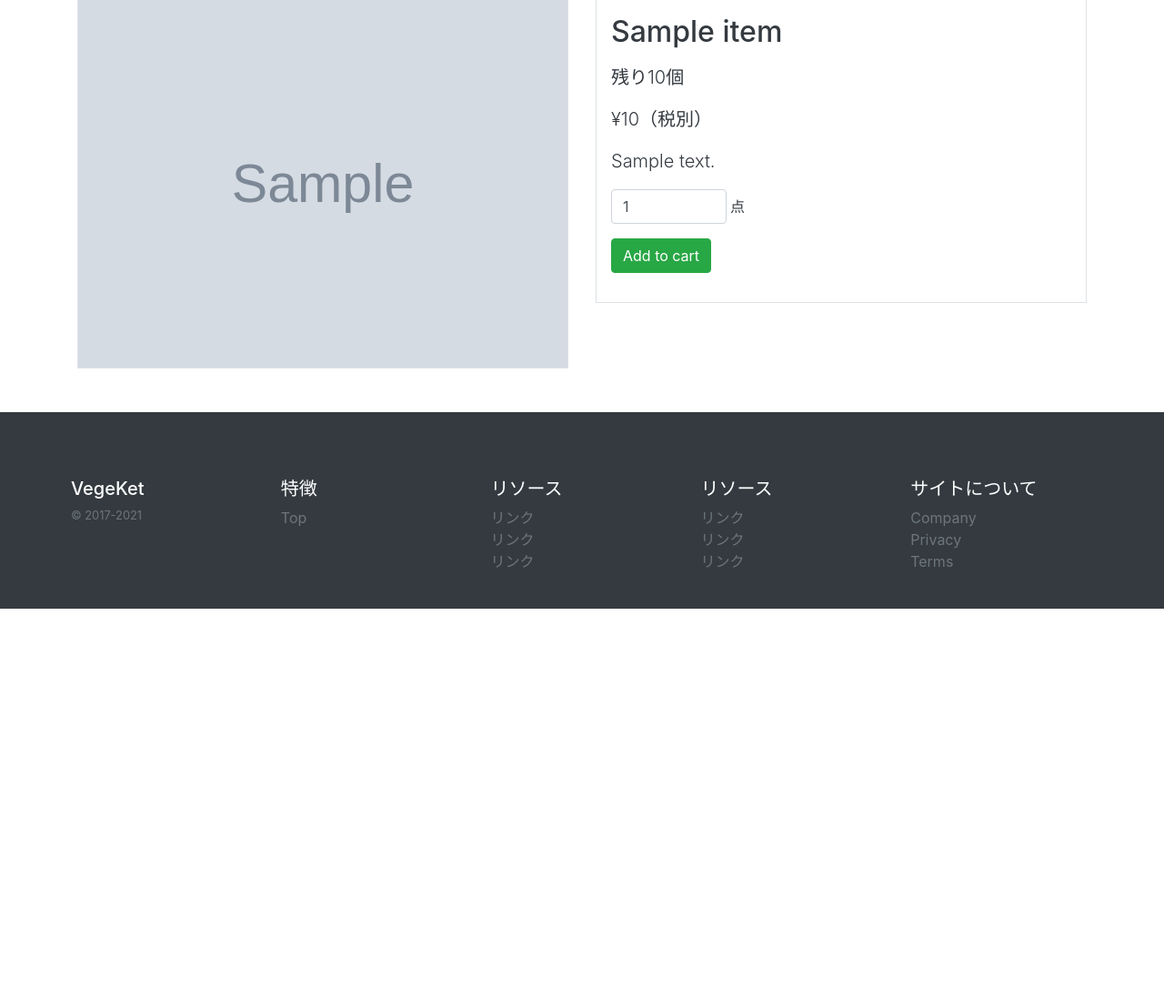
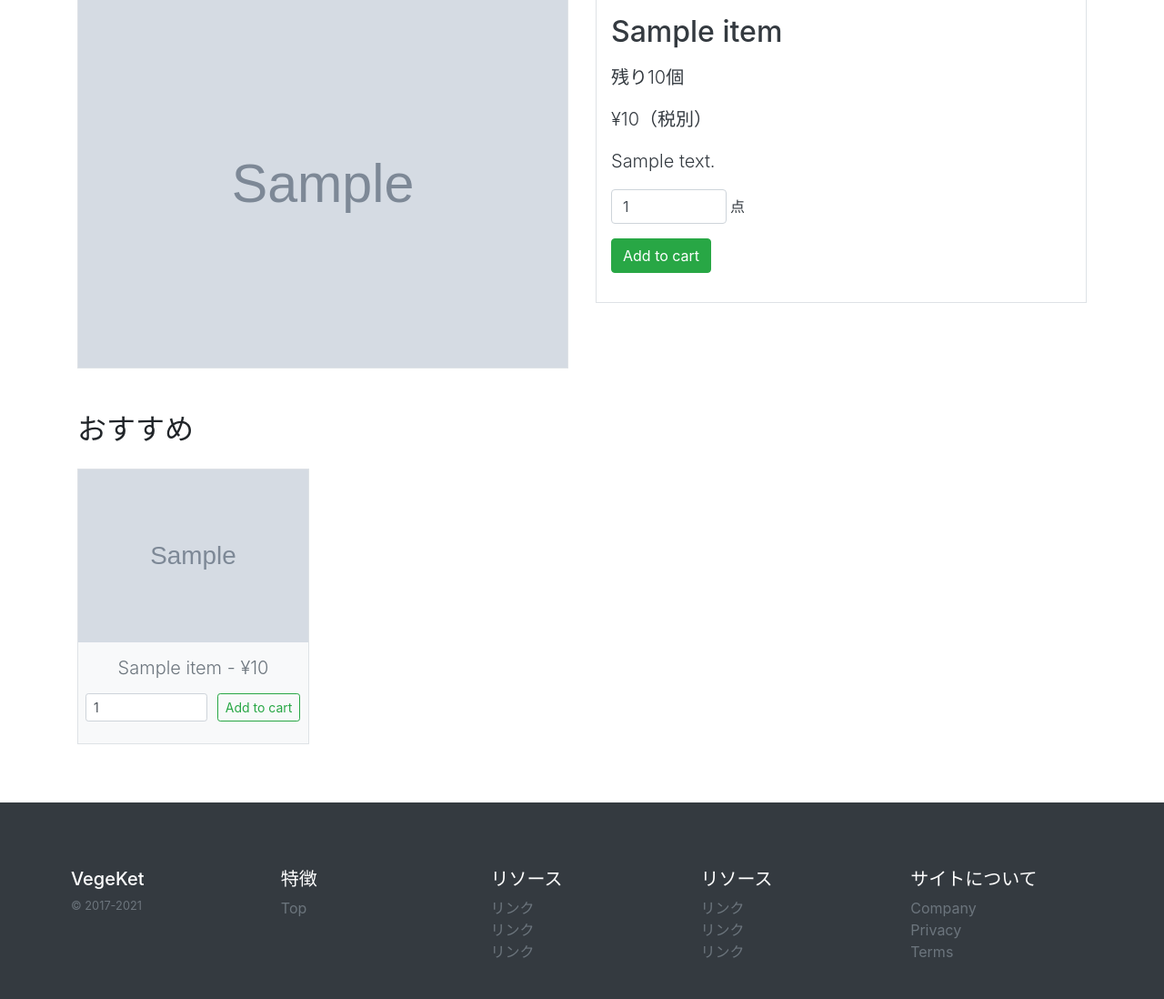
Before and after one commit to barusasu/vegeket, a Django app: page /items/1/ in a window 1280 px wide. Shown: the part 97-1195 px from the top of the page at 91% size. Before the commit the page ends 766 px from the top, so only its background shows below. Run offline with Django 3.2, Linux system fonts and the light colour scheme; tables that the repository leaves empty hold one stand-in row (values such as "Sample post"); grey boxes marked "Sample" are stand-in pictures; some libraries are stand-ins or nearby versions.

Commit message:
コンテキストプロセッサー

```diff
--- /dev/null
+++ b/config/custom_context_processors.py
@@ -0,0 +1,10 @@
+from django.conf import settings
+from base.models import Item
+
+def base(reqest):
+    items = Item.objects.filter(is_published=True)
+    return {
+        'TITLE': settings.TITLE,
+        'ADDTIONAL_ITEMS': items,
+        'POPULAR_ITEMS': items.order_by('-sold_count')
+    }
--- a/config/settings.py
+++ b/config/settings.py
@@ -72,6 +72,7 @@ TEMPLATES = [
                 'django.template.context_processors.request',
                 'django.contrib.auth.context_processors.auth',
                 'django.contrib.messages.context_processors.messages',
+                'config.custom_context_processors.base',
             ],
         },
     },
@@ -163,3 +164,6 @@ MESSAGE_TAGS = {
     messages.INFO: 'rounded-0 alert alert-info',
     messages.DEBUG: 'rounded-0 alert alert-secondary',
 }
+
+# custom_context_processors
+TITLE = 'VegeKet'
--- a/templates/base.html
+++ b/templates/base.html
@@ -5,7 +5,7 @@
   <meta charset="UTF-8">
   <meta http-equiv="X-UA-Compatible" content="IE=edge">
   <meta name="viewport" content="width=device-width, initial-scale=1.0">
-  <title>VegiKet</title>
+  <title>{{ TITLE }}</title>
   <!-- Bootstrap 4.5.0 -->
   <link rel="stylesheet" href="https://stackpath.bootstrapcdn.com/bootstrap/4.5.0/css/bootstrap.min.css"
     integrity="sha384-9aIt2nRpC12Uk9gS9baDl411NQApFmC26EwAOH8WgZl5MYYxFfc+NcPb1dKGj7Sk" crossorigin="anonymous">
--- a/templates/pages/item.html
+++ b/templates/pages/item.html
@@ -39,5 +39,15 @@
       </div>
     </div>
   </div>
+
+  <h2>おすすめ</h2>
+  <div class="row mb-5">
+    {% for object in ADDTIONAL_ITEMS %}
+    <div class="col-12 col-lg-3 my-3">
+      {% include 'snippets/item_add_box.html' %}
+    </div>
+    {% endfor %}
+  </div>
+
 </div>
 {% endblock %}
--- a/templates/snippets/footer.html
+++ b/templates/snippets/footer.html
@@ -1,7 +1,7 @@
 <div class="container w-100 bg-dark text-white py-4" style="max-width: 100%;">
     <div class="row mt-5 mx-5">
       <div class="col-12 col-md">
-        <h5>VegeKet</h5>
+        <h5>{{ TITLE }}</h5>
         <small class="d-block mb-3 text-muted">&copy; 2017-2021</small>
       </div>
       <div class="col-6 col-md">
--- a/templates/snippets/header.html
+++ b/templates/snippets/header.html
@@ -1,10 +1,14 @@
 <div class="py-1 bg-dark ">
   <nav class="container d-flex flex-column flex-md-row justify-content-between">
-    <a class="py-2 text-white" href="/">VegeKet</a>
+    <a class="py-2 text-white" href="/">{{ TITLE }}</a>
     <a class="py-2 d-none d-md-inline-block text-white" href="/orders/">Orders</a>
     <a class="py-2 d-none d-md-inline-block text-white" href="/profile/">Profile</a>
     <a class="py-2 d-none d-md-inline-block text-white" href="/account/">Account</a>
-    <a class="py-2 d-none d-md-inline-block text-white" href="/cart/">Cart</a>
+    <a class="py-2 d-none d-md-inline-block text-white" href="/cart/">Cart
+      {% if request.session.cart and request.session.cart.items|length != 0 %}
+      <span class="badge badge-danger">{{request.session.cart.items|length}}</span>
+      {% endif %}
+    </a>
     {% if user.is_authenticated %}
     <a class="py-2 d-none d-md-inline-block text-white" href="/logout/">Logout</a>
     {% else %}
--- a/templates/snippets/headline.html
+++ b/templates/snippets/headline.html
@@ -1,6 +1,6 @@
 <div class="position-relative overflow-hidden p-3 p-md-5 text-center bg-light">
     <div class="col-md-5 p-lg-5 mx-auto my-5">
-      <h1 class="display-4 fw-normal">VegeKet</h1>
+      <h1 class="display-4 fw-normal">{{ TITLE }}</h1>
       <p class="lead fw-normal">新鮮な野菜や果物が揃ったECマーケットです。</p>
     </div>
     <div class="product-device shadow-sm d-none d-md-block"></div>
--- /dev/null
+++ b/templates/snippets/item_add_box.html
@@ -0,0 +1,24 @@
+<div class="border">
+  <img src="/{{object.image}}" width="100%" class=" bg-white">
+  <div class="bg-light text-center text-secondary overflow-hidden">
+    <div class="my-2 py-2">
+      <h2 class="lead">{{object.name}} - ¥{{object.price}}</h2>
+      <form action="/cart/add/" method="POST" class="p-2">
+        {% csrf_token %}
+        <input type="hidden" name="item_pk" value="{{object.pk}}">
+        <div class="form-row align-items-center ">
+          <div class="col-md-7">
+            <input type="number" class="form-control form-control-sm" name="quantity" value="1">
+          </div>
+          <div class="col-md-5">
+            {% if object.stock == 0 %}
+            <button type="submit" class="btn btn-sm btn-outline-warning" disabled>売り切れ</button>
+            {% else %}
+            <button type="submit" class="btn btn-sm btn-outline-success">Add to cart</button>
+            {% endif %}
+          </div>
+        </div>
+      </form>
+    </div>
+  </div>
+</div>
```
Also changed, not shown: templates/pages/index.html (+15 -4 lines).
